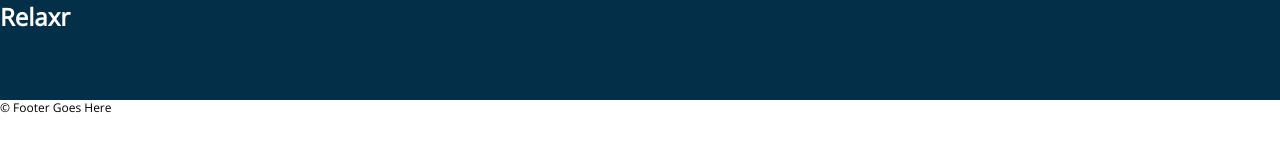
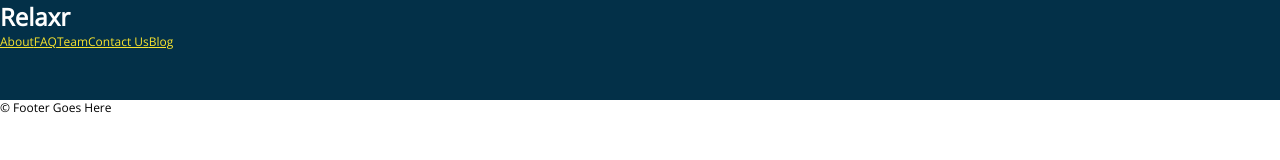
Before and after one commit to ninale91/Week-3-Monday, a plain HTML site: page starter_code/index.html in a window 1280 px wide. Drawn offline with nearby package versions, Linux system fonts and the light colour scheme.

Commit message:
added nav bar

```diff
--- a/starter_code/css/style.css
+++ b/starter_code/css/style.css
@@ -81,6 +81,17 @@ header {
   font-weight: 600;
   font-size: 24px;
 }
+
+.navtop{
+  display: flex;
+  flex-direction: row;
+
+}
+
+.navtop a{
+  color: #f9e42e;
+}
+
 .content{
   width: 100%;
   height: 100%;
--- a/starter_code/index.html
+++ b/starter_code/index.html
@@ -19,7 +19,23 @@
 				<div class="logo">
 					<h1>Relaxr</h1>
 				</div>
-				<div></div>
+				<div class="navtop">
+					<div>
+						<a href="">About</a>
+					</div>
+					<div>
+						<a href="">FAQ</a>
+					</div>
+					<div>
+						<a href="">Team</a>
+					</div>
+					<div>
+						<a href="">Contact Us</a>
+					</div>
+					<div>
+						<a href="">Blog</a>
+					</div>
+				</div>
 			</header>
 
 			<div class="content">
```
